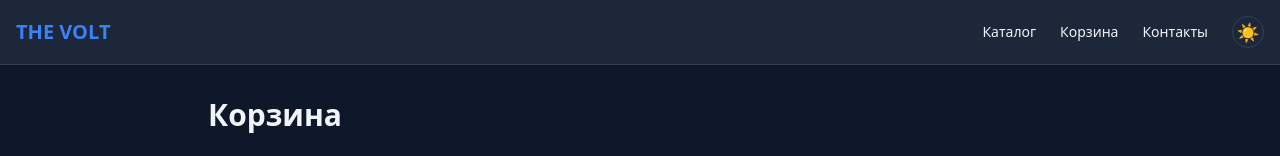
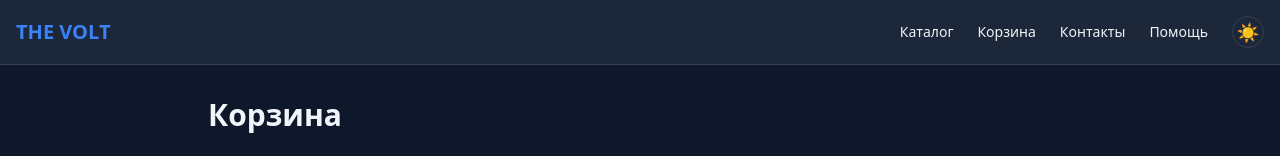
Before and after one commit to thevoltshop/onlinestore, a Next.js app: page /cart in a window 1280 px wide. Shown: the top 156 px of the page. Built offline with nearby package versions, Linux system fonts and the light colour scheme.

Commit message:
Add Help link to header

```diff
--- a/src/components/Header.tsx
+++ b/src/components/Header.tsx
@@ -18,6 +18,14 @@ export function Header() {
           <Link href="/contacts" className="text-sm font-medium hover:text-primary">
             Контакты
           </Link>
+          <a
+            href="https://thevoltshop.github.io/my-site"
+            target="_blank"
+            rel="noopener noreferrer"
+            className="text-sm font-medium hover:text-primary"
+          >
+            Помощь
+          </a>
           <ThemeToggle />
         </nav>
       </div>
```
